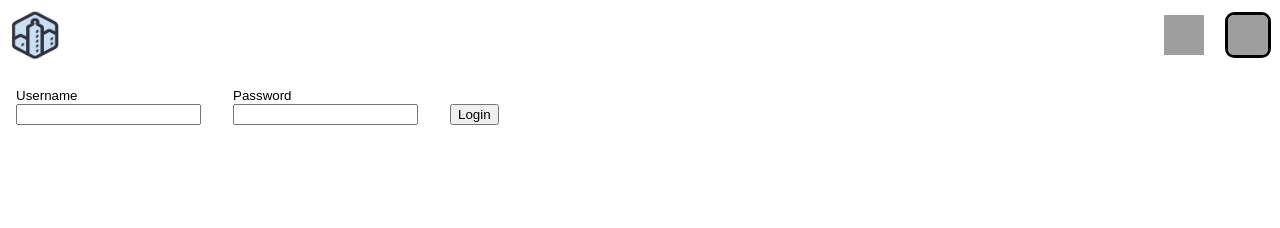
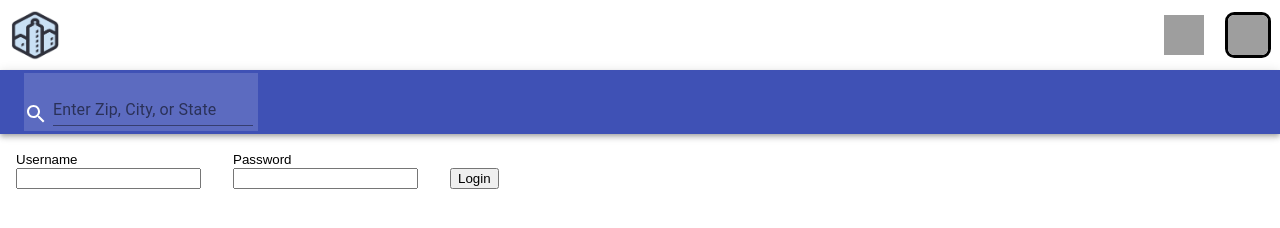
Before and after one commit to 2206-capstone-wbny/2206-Capstone-Appraised, a React app: page / in a window 1280 px wide. Built offline with nearby package versions, Linux system fonts and the light colour scheme; some packages are replaced by stand-ins of ours; no server answers; grey boxes are pictures that could not be loaded; what react-google-maps would draw is missing.

Commit message:
Search Bar added to mapView Page

```diff
--- a/client/App.js
+++ b/client/App.js
@@ -1,5 +1,5 @@
 import React from "react";
-
+import SearchBar from "./components/SearchBar";
 import Navbar from "./components/Navbar";
 import Routes from "./Routes";
 
@@ -10,6 +10,7 @@ const App = () => {
   return (
     <div>
       <Navbar />
+      <SearchBar />
       <Routes />
     </div>
   );
--- a/client/components/MapComponent.js
+++ b/client/components/MapComponent.js
@@ -8,10 +8,13 @@ import {
 } from "react-google-maps";
 import * as properties from "../data.json";
 import { API_KEY } from "../../key";
+import SearchBar from "./SearchBar";
 
 const Map = () => {
   const [selectedHouse, setSelectedHouse] = useState(null);
   return (
+    <div>
+      <SearchBar placeholder="Enter Zip, City, or State" data={properties} />
       <GoogleMap
         defaultZoom={7}
         defaultCenter={{
@@ -29,6 +32,7 @@ const Map = () => {
           />
         ))}
       </GoogleMap>
+    </div>
   );
 };
 
--- /dev/null
+++ b/client/components/SearchBar.js
@@ -0,0 +1,39 @@
+import React from "react";
+import { AppBar, Toolbar, Typography, TextField } from "@material-ui/core";
+import SearchIcon from "@material-ui/icons/Search";
+import { fade, makeStyles } from "@material-ui/core/styles";
+
+const useStyles = makeStyles((theme) => ({
+  searchContainer: {
+    display: "flex",
+    backgroundColor: fade(theme.palette.common.white, 0.15),
+  },
+  searchIcon: {
+    alignSelf: "flex-end",
+    marginBottom: "5px",
+  },
+  searchInput: {
+    width: "200px",
+    margin: "5px",
+  },
+}));
+
+function SearchBar({ placeHolder, data }) {
+  const classes = useStyles();
+  return (
+    <AppBar position="static">
+      <Toolbar>
+        <div className={classes.searchContainer}>
+          <SearchIcon className={classes.searchIcon} />
+          <TextField
+            className={classes.searchInput}
+            label="Enter Zip, City, or State"
+            variant="standard"
+          />
+        </div>
+      </Toolbar>
+    </AppBar>
+  );
+}
+
+export default SearchBar;
--- a/public/index.html
+++ b/public/index.html
@@ -1,9 +1,9 @@
 <!DOCTYPE html>
 <html>
   <head>
-    <meta charset='utf-8'>
-    <meta name='viewport' content='width=device-width initial-scale=1.0'>
-    <title>FS-App-Template</title>
+    <meta charset="utf-8" />
+    <meta name="viewport" content="width=device-width initial-scale=1.0" />
+    <title>Appraised</title>
     <link rel="stylesheet" href="/style.css" />
     <script defer src="/bundle.js"></script>
   </head>
```
Also changed, not shown: 2 other files. Lines whose indentation alone changed are shown as unchanged.
